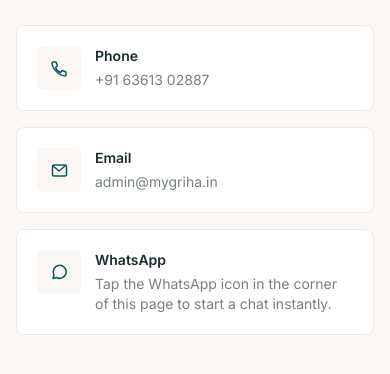
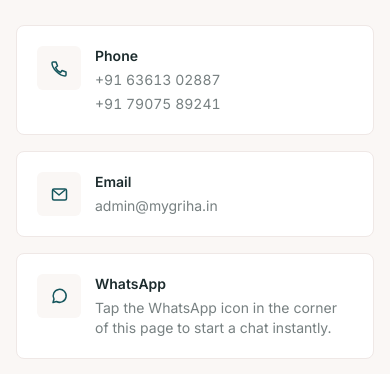
Before and after one commit to jssapps/mygriha-ui, a Next.js app: page /contact in a window 390 px wide. Shown: the part 388-762 px from the top of the page. Built offline with nearby package versions, Linux system fonts and the light colour scheme; no server answers.

Commit message:
feat: update contact details to support multiple phone numbers

```diff
--- a/src/app/contact/page.tsx
+++ b/src/app/contact/page.tsx
@@ -8,7 +8,7 @@ import JsonLd from "@/components/JsonLd";
 import { buildWhatsAppLink } from "@/lib/whatsapp";
 import { buildBreadcrumbJsonLd } from "@/lib/jsonld";
 import { buttonClasses, cardClasses, iconBadgeClasses } from "@/lib/ui";
-import { CONTACT_EMAIL, CONTACT_PHONE_DISPLAY } from "@/lib/constants";
+import { CONTACT_EMAIL, CONTACT_PHONES } from "@/lib/constants";
 
 export const metadata: Metadata = {
   title: "Contact Us",
@@ -55,7 +55,19 @@ export default function ContactPage() {
         <div className="space-y-4">
           <ContactCard
             label="Phone"
-            detail={CONTACT_PHONE_DISPLAY}
+            detail={
+              <span className="flex flex-col gap-1">
+                {CONTACT_PHONES.map((phone) => (
+                  <a
+                    key={phone.tel}
+                    href={`tel:${phone.tel}`}
+                    className="tabular-nums transition-colors hover:text-sky-700"
+                  >
+                    {phone.display}
+                  </a>
+                ))}
+              </span>
+            }
             icon={
               <path
                 d="M4 4h3l1.5 4-2 1.5a10 10 0 0 0 5 5l1.5-2 4 1.5v3a1 1 0 0 1-1 1C10.5 18 3 10.5 3 5a1 1 0 0 1 1-1Z"
@@ -103,7 +115,7 @@ function ContactCard({
   icon,
 }: {
   label: string;
-  detail: string;
+  detail: React.ReactNode;
   icon: React.ReactNode;
 }) {
   return (
@@ -115,7 +127,7 @@ function ContactCard({
       </span>
       <div>
         <p className="text-sm font-semibold text-sand-900">{label}</p>
-        <p className="mt-1 text-sm text-sand-900/60">{detail}</p>
+        <div className="mt-1 text-sm text-sand-900/60">{detail}</div>
       </div>
     </div>
   );
--- a/src/lib/constants.ts
+++ b/src/lib/constants.ts
@@ -26,4 +26,10 @@ export const WHATSAPP_NUMBER = "916361302887";
 export const CONTACT_PHONE_DISPLAY = "+91 63613 02887";
 // tel: format.
 export const CONTACT_PHONE_TEL = "+916361302887";
+/** Every number shown in the Contact page's phone card (first is the primary
+ * number used by Call Now / WhatsApp buttons above). */
+export const CONTACT_PHONES = [
+  { display: "+91 63613 02887", tel: "+916361302887" },
+  { display: "+91 79075 89241", tel: "+917907589241" },
+] as const;
 export const CONTACT_EMAIL = "admin@mygriha.in";
```
